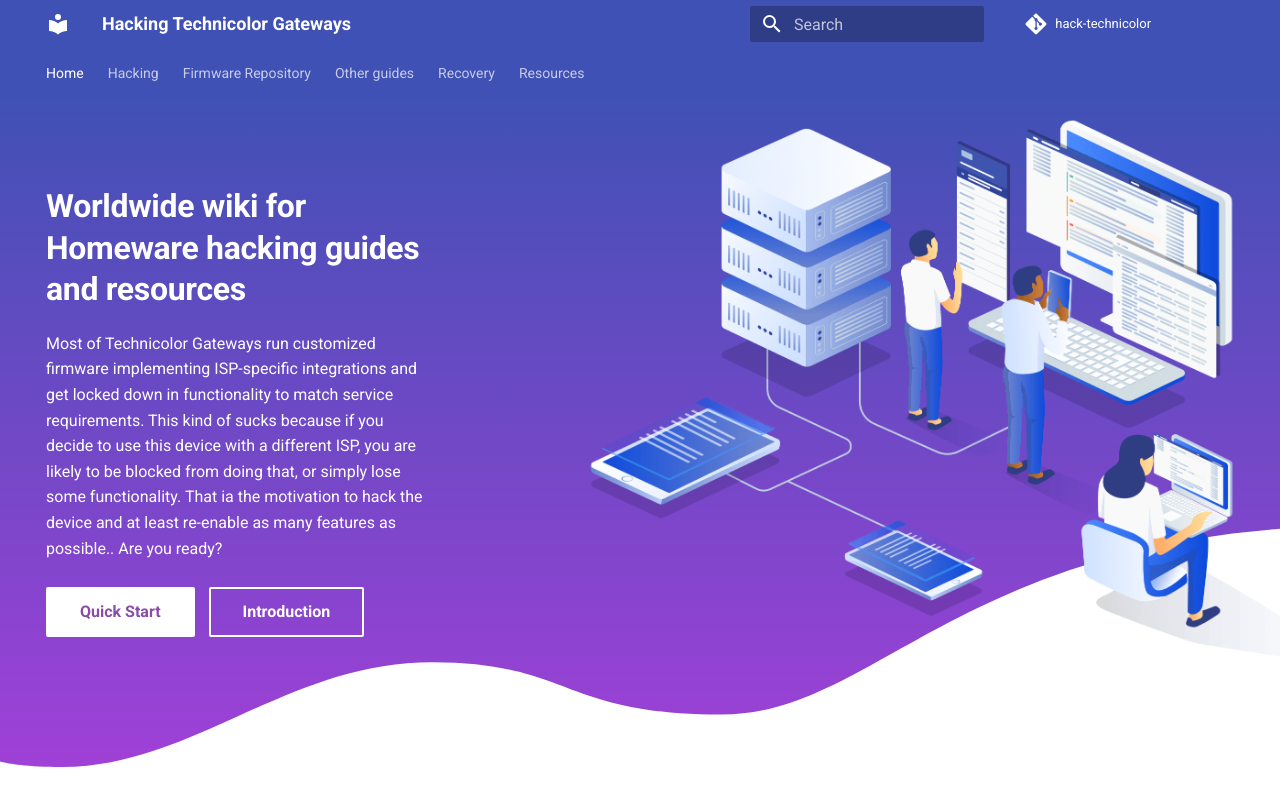
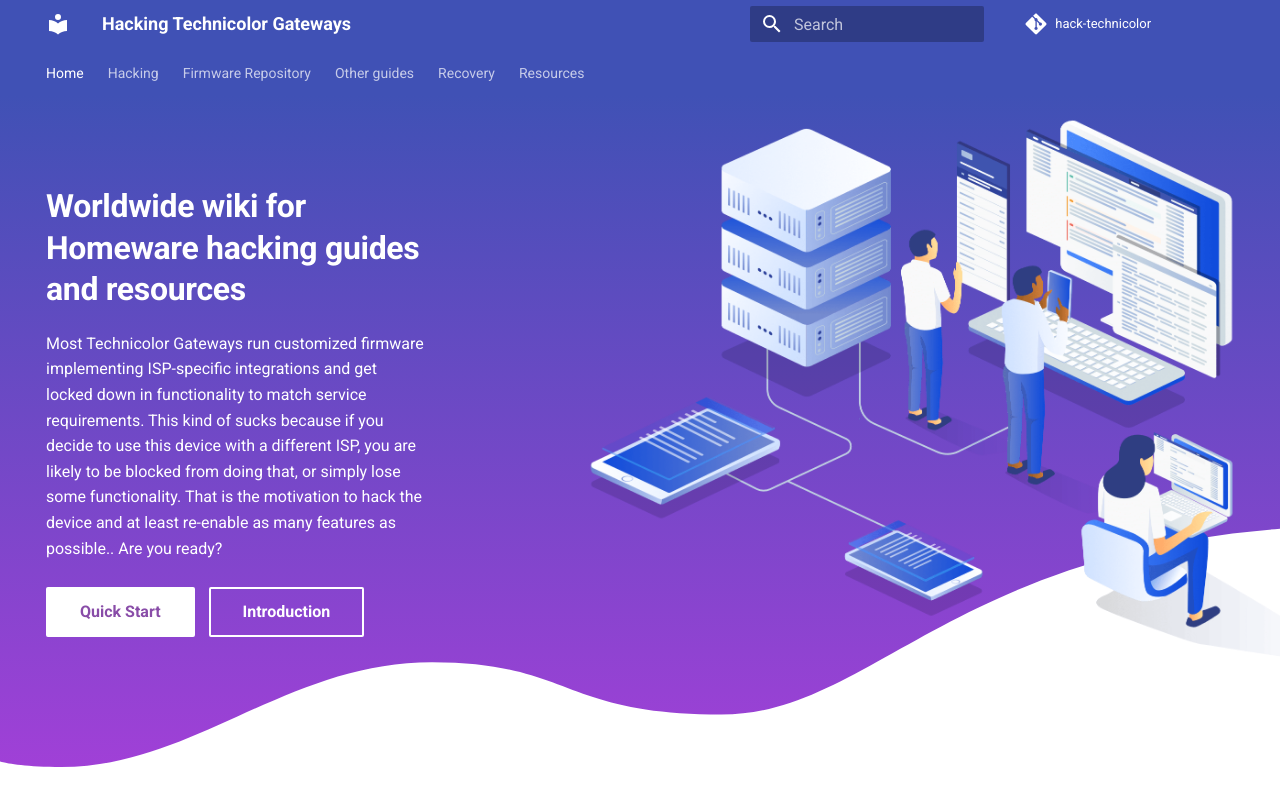
Before and after one commit to hack-technicolor/hack-technicolor, an MkDocs documentation site: the page built from docs/index.md, in a window 1280 px wide. Shown: the top 806 px of the page. Built offline with MkDocs 1.6.1 and Material for MkDocs 9.7.7, drawn with Linux system fonts in a browser that asks for light colours; comment, search, counter and statistics services are not loaded.

Commit message:
fix typos (#317)
- removed not grammatically correct "of" at the beginning.
- replaced 'ia' with 'is'

```diff
--- a/mkdocs.yml
+++ b/mkdocs.yml
@@ -1,9 +1,9 @@
 site_name: Hacking Technicolor Gateways
 site_url: https://hack-technicolor.rtfd.io
 site_description: >-
-  Most of Technicolor Gateways run customized firmware implementing ISP-specific integrations and get locked down
+  Most Technicolor Gateways run customized firmware implementing ISP-specific integrations and get locked down
   in functionality to match service requirements. This kind of sucks because if you decide to use this device with
-  a different ISP, you are likely to be blocked from doing that, or simply lose some functionality. That ia the
+  a different ISP, you are likely to be blocked from doing that, or simply lose some functionality. That is the
   motivation to hack the device and at least re-enable as many features as possible.
 
 repo_name: hack-technicolor
```
